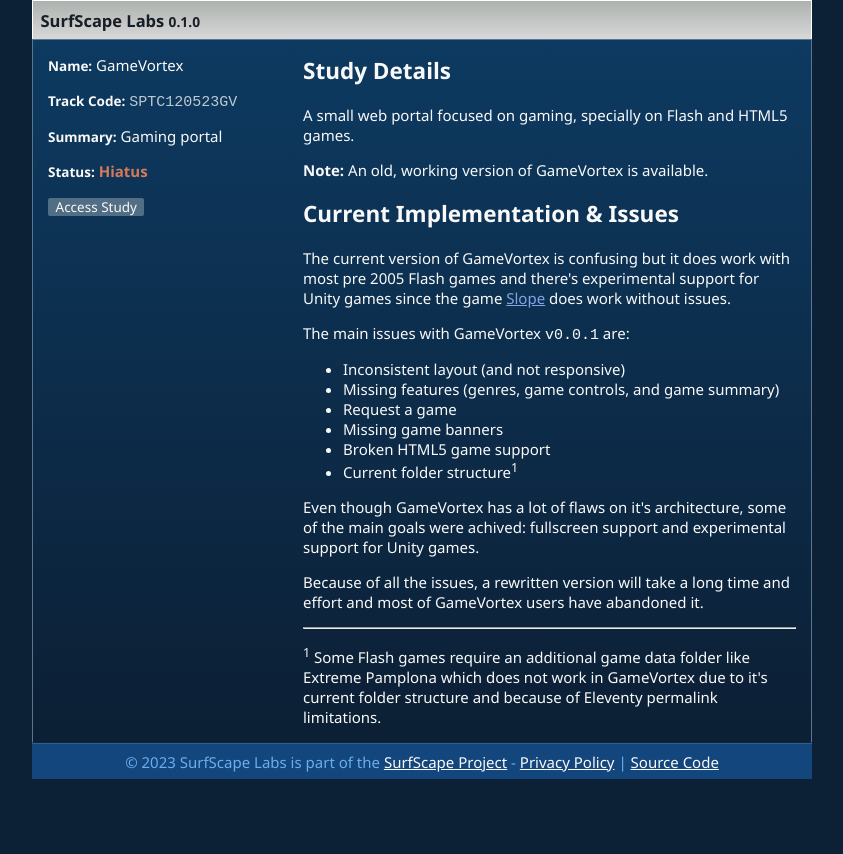
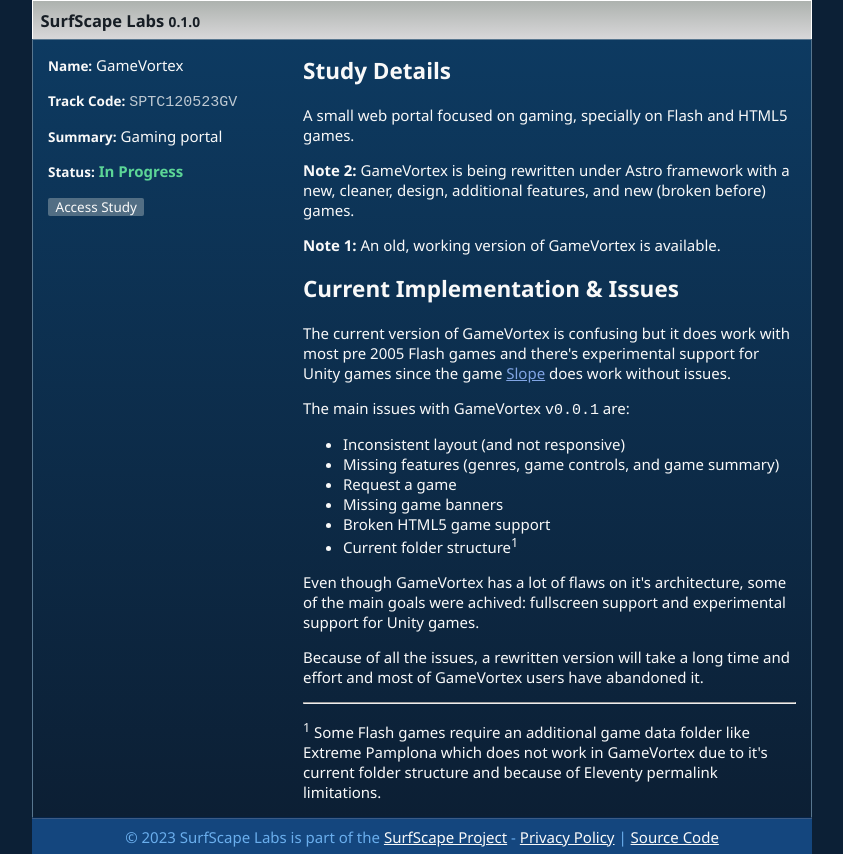
Before and after one commit to surfscape/labs, an Eleventy site: page src/studies/gamevortex.md in a window 1280 px wide. Shown: the whole page, without its empty margins (218-1061 px from the left). Before the commit the page ends 800 px from the top, so only its background shows below. Built offline with nearby package versions, Linux system fonts and the light colour scheme; Eleventy itself is replaced by a stand-in of ours; files that its build step writes are made by us from their sources.

Commit message:
updated current status of GameVortex

```diff
--- a/src/studies/gamevortex.md
+++ b/src/studies/gamevortex.md
@@ -3,13 +3,15 @@
 track_code: SPTC120523GV
 date: 2023-05-12T00:00
 summary: Gaming portal
-status: Hiatus
+status: In Progress
 link: https://surfscape.github.io/gamevortex/
 ---
 
 A small web portal focused on gaming, specially on Flash and HTML5 games.
 
-**Note:** An old, working version of {{title}} is available.
+**Note 2:** GameVortex is being rewritten under Astro framework with a new, cleaner, design, additional features, and new (broken before) games.
+
+**Note 1:** An old, working version of {{title}} is available.
 
 ## Current Implementation & Issues
 
```
